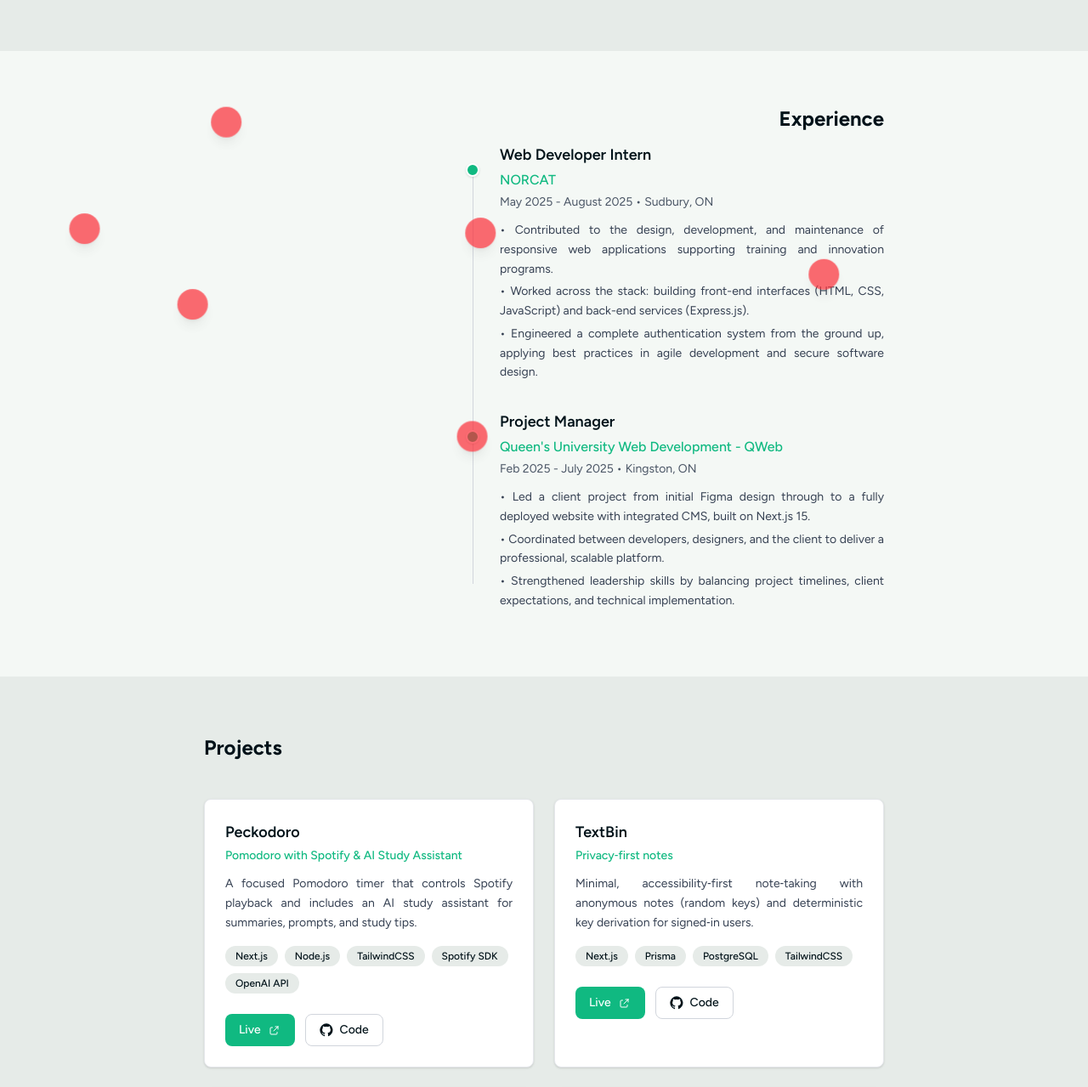
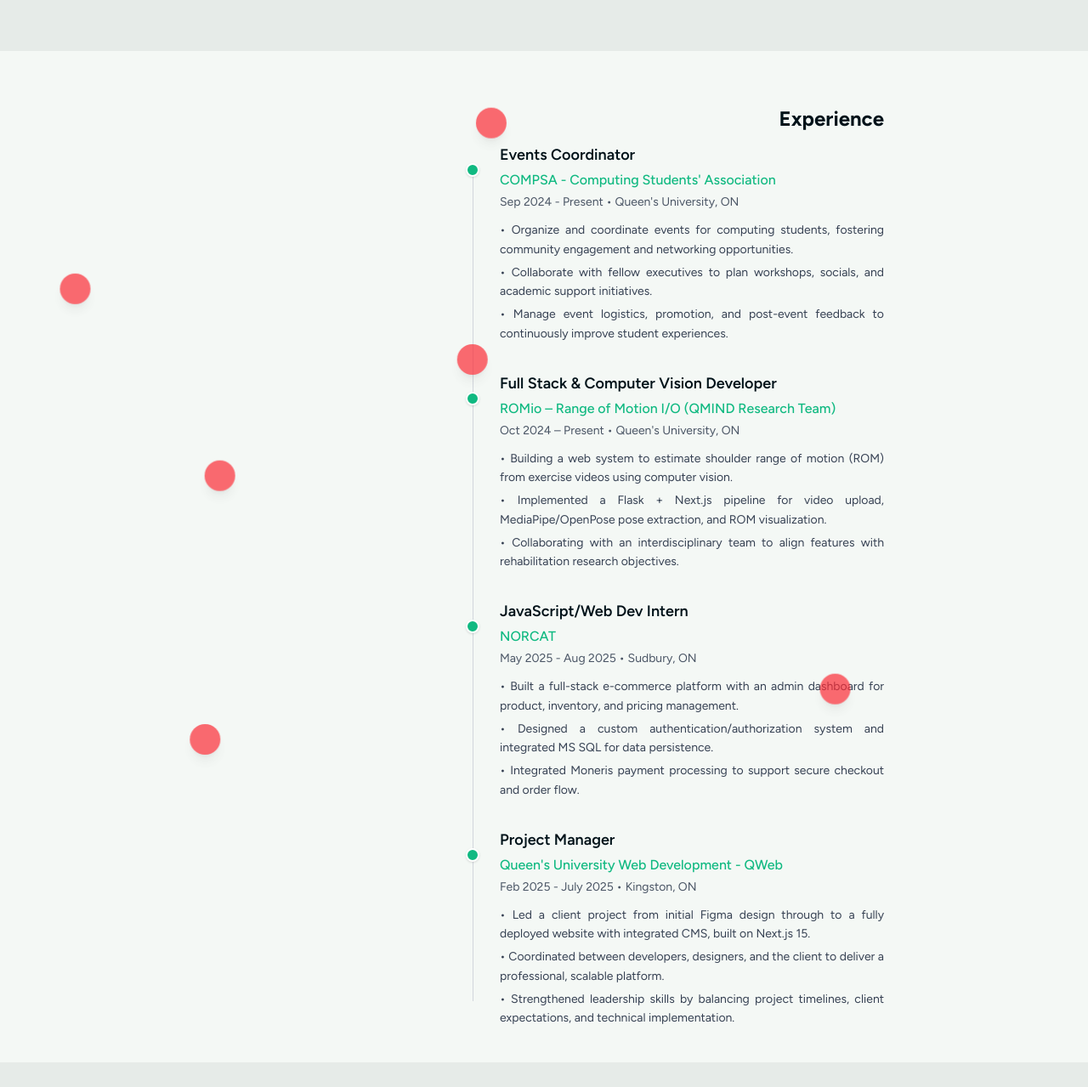
Before and after one commit to augustineosezua/aosezua, a Next.js app: page / in a window 1280 px wide. Shown: the part 1480-2759 px from the top of the page at 85% size. Built offline with nearby package versions, Linux system fonts and the light colour scheme.

Commit message:
new text

```diff
--- a/app/page.jsx
+++ b/app/page.jsx
@@ -101,9 +101,8 @@
                 a passion for building practical and impactful technology. My
                 interests span web development, database systems, and
                 algorithm design, and I enjoy turning complex ideas into
-                clean, functional solutions. I&apos;m especially drawn to projects
-                at the intersection of software and health care, where
-                technology can directly improve people&apos;s lives.
+                clean, functional solutions. I&apos;m always looking for opportunities
+                to build software that makes a real difference.
               </p>
               <h3 className="font-bold pt-4">My Tech Stack</h3>
             </div>
--- a/app/where/page.jsx
+++ b/app/where/page.jsx
@@ -57,7 +57,7 @@
           <p className="text-lg text-[#001219] pb-2">Augustine is currently:</p>
           <h1 className="text-4xl font-bold text-[#10B981] pb-4">{title}</h1>
           <p className="text-lg text-[#001219] leading-relaxed pb-4">
-            {date ? `Last updated ${date}` : "Idk bro, this guy's been missing for a month"}
+            {date ? `Last updated ${date}` : "Status unavailable"}
           </p>
           <Link
             href="/"
--- a/components/ProjectGrid.jsx
+++ b/components/ProjectGrid.jsx
@@ -1,10 +1,22 @@
 const PROJECTS = [
+  {
+    title: "TextBin",
+    subtitle: "Privacy-first notes app",
+    description:
+      "A privacy-first notes app supporting anonymous notes and signed-in users with deterministic key derivation. Features client-side 256-bit encryption (zero-knowledge storage) and Stripe subscriptions for premium features.",
+    stack: ["Next.js", "Prisma", "PostgreSQL", "Stripe", "TailwindCSS"],
+    links: {
+      demo: "https://textbin.app",
+      github: "https://github.com/chickenjsx/textbin-display",
+    },
+    image: "",
+  },
   {
     title: "Peckodoro",
     subtitle: "Pomodoro with Spotify & AI Study Assistant",
     description:
-      "A focused Pomodoro timer that controls Spotify playback and includes an AI study assistant for summaries, prompts, and study tips.",
-    stack: ["Next.js", "Node.js", "TailwindCSS", "Spotify SDK", "OpenAI API"],
+      "A Pomodoro web app with Spotify playback control via OAuth + Spotify Web API and an AI study assistant powered by OpenAI API. Deployed on Vercel with GitHub-based CI/CD.",
+    stack: ["Next.js", "Spotify Web API", "OpenAI API", "OAuth", "Vercel"],
     links: {
       demo: "https://peckodoro.vercel.app",
       github: "https://github.com/chickenjsx/peckodoro-display",
@@ -12,22 +24,10 @@
     image: "",
   },
   {
-    title: "TextBin",
-    subtitle: "Privacy\u2011first notes",
-    description:
-      "Minimal, accessibility\u2011first note\u2011taking with anonymous notes (random keys) and deterministic key derivation for signed\u2011in users.",
-    stack: ["Next.js", "Prisma", "PostgreSQL", "TailwindCSS"],
-    links: {
-      demo: "https://textbin.app",
-      github: "https://github.com/chickenjsx/textbin-display",
-    },
-    image: "",
-  },
-  {
     title: "Family Feud",
     subtitle: "Realtime multiplayer web game",
     description:
-      "A web\u2011based Family Feud game with room join, buzzing, scoring, and smooth realtime updates.",
+      "A web-based Family Feud game with room join, buzzing, scoring, and smooth realtime updates.",
     stack: ["React", "Node.js", "Socket.IO", "Git"],
     links: {
       demo: "https://teamtakedown.netlify.app/",
@@ -39,10 +39,10 @@
     title: "Secret Santa",
     subtitle: "Automated gift exchange",
     description:
-      "Full\u2011stack app that generates pairings, manages participants, and sends notifications for hassle\u2011free exchanges.",
+      "A full-stack gift-exchange app that generates pairings, manages participants, and supports notification workflows. Implements event/admin flows with secure user management.",
     stack: ["React", "Node.js", "Express", "MySQL", "Heroku"],
     links: {
-      demo: null,
+      demo: "https://ss.chickengfx.xyz",
       github: null,
     },
     image: "",
--- a/components/Timeline.jsx
+++ b/components/Timeline.jsx
@@ -1,13 +1,35 @@
 const experiences = [
   {
-    role: "Web Developer Intern",
+    role: "Events Coordinator",
+    company: "COMPSA - Computing Students' Association",
+    duration: "Sep 2024 - Present",
+    location: "Queen's University, ON",
+    responsibilities: [
+      "Organize and coordinate events for computing students, fostering community engagement and networking opportunities.",
+      "Collaborate with fellow executives to plan workshops, socials, and academic support initiatives.",
+      "Manage event logistics, promotion, and post-event feedback to continuously improve student experiences.",
+    ],
+  },
+  {
+    role: "Full Stack & Computer Vision Developer",
+    company: "ROMio – Range of Motion I/O (QMIND Research Team)",
+    duration: "Oct 2024 – Present",
+    location: "Queen's University, ON",
+    responsibilities: [
+      "Building a web system to estimate shoulder range of motion (ROM) from exercise videos using computer vision.",
+      "Implemented a Flask + Next.js pipeline for video upload, MediaPipe/OpenPose pose extraction, and ROM visualization.",
+      "Collaborating with an interdisciplinary team to align features with rehabilitation research objectives.",
+    ],
+  },
+  {
+    role: "JavaScript/Web Dev Intern",
     company: "NORCAT",
-    duration: "May 2025 - August 2025",
+    duration: "May 2025 - Aug 2025",
     location: "Sudbury, ON",
     responsibilities: [
-      "Contributed to the design, development, and maintenance of responsive web applications supporting training and innovation programs.",
-      "Worked across the stack: building front-end interfaces (HTML, CSS, JavaScript) and back-end services (Express.js).",
-      "Engineered a complete authentication system from the ground up, applying best practices in agile development and secure software design.",
+      "Built a full-stack e-commerce platform with an admin dashboard for product, inventory, and pricing management.",
+      "Designed a custom authentication/authorization system and integrated MS SQL for data persistence.",
+      "Integrated Moneris payment processing to support secure checkout and order flow.",
     ],
   },
   {
```
